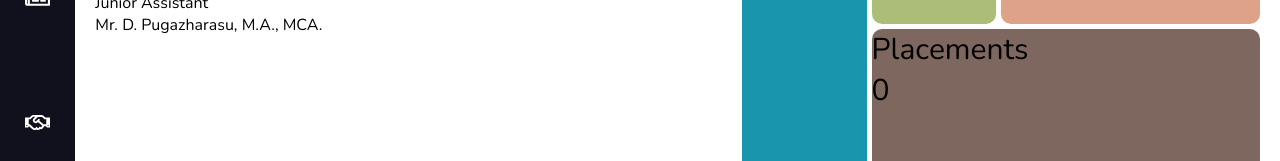
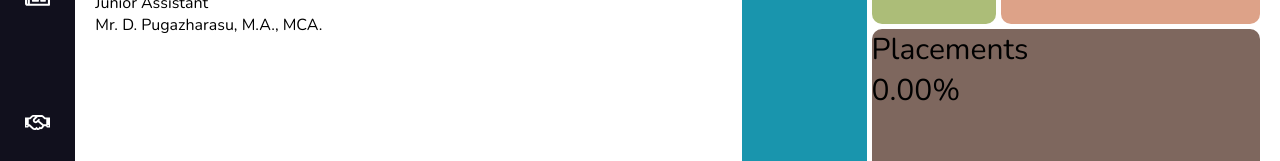
Before and after one commit to AishwaryaSubash/SVCE_Website, a Next.js app: page /Placements in a window 1280 px wide. Shown: the part 601-762 px from the top of the page. Built offline with nearby package versions, Linux system fonts and the light colour scheme.

Commit message:
A7 commit 5

```diff
--- a/pages/Placements/index.tsx
+++ b/pages/Placements/index.tsx
@@ -55,7 +55,6 @@ const Placements = ({ select }: { select: number }) => {
               return (
                 <div
                   key={i}
-
                   className={cn({
                     [styles.stats1]: s.id === 1,
                     [styles.stats2]: s.id === 2,
@@ -70,7 +69,14 @@ const Placements = ({ select }: { select: number }) => {
                 >
                   <div className={styles.statList}> {s.name}</div>
                   <div>
-                    <CountUp start={0} end={s.count} delay={2}>
+                    <CountUp
+                      start={0}
+                      end={s.count}
+                      duration={2}
+                      decimals={s.id == 7 ? 2 : 0}
+                      suffix={s.id == 7 ? "%" : ""}
+                      onStart={() => console.log("hi")}
+                    >
                       {({ countUpRef }) => (
                         <div>
                           <span ref={countUpRef} />
```
